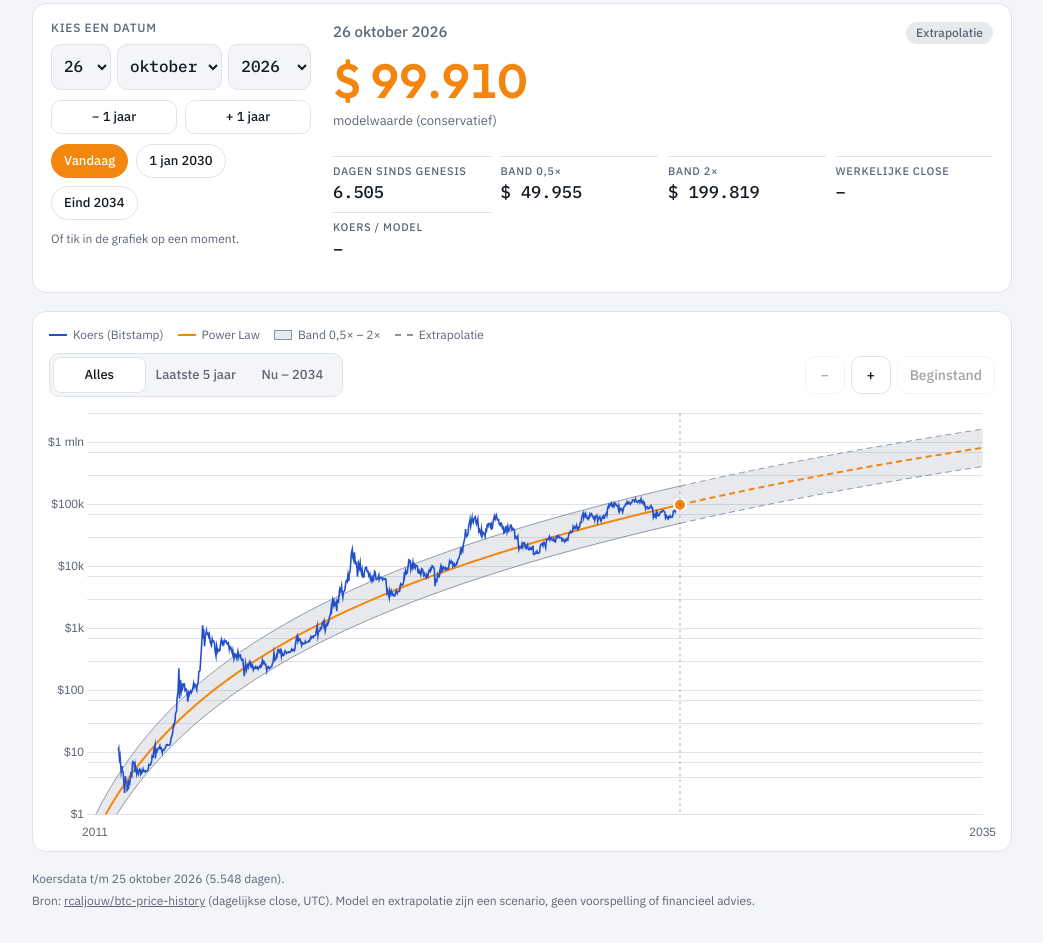
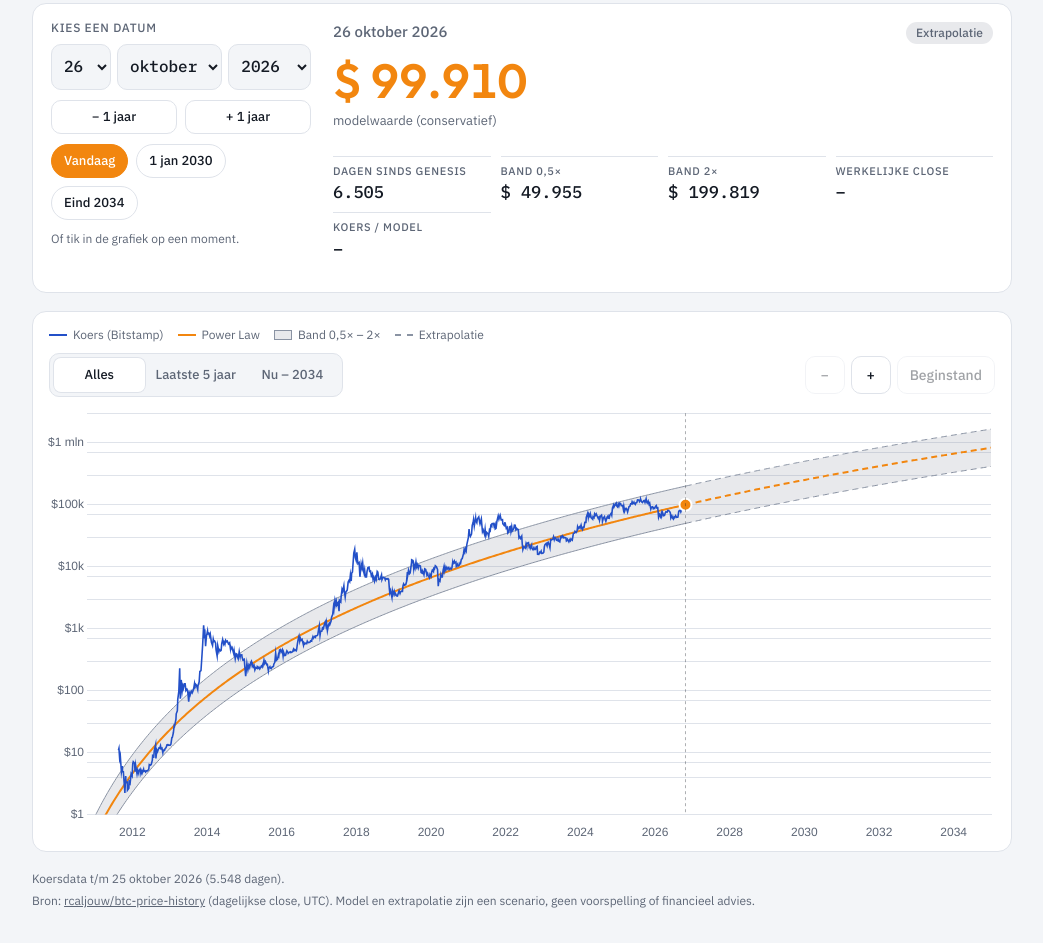
Before and after one commit to rcaljouw/btc-price-history, a plain HTML site: page index.html in a window 1280 px wide. Shown: the part 168-1111 px from the top of the page, without its empty margins (118-1161 px from the left). Drawn offline with nearby package versions, Linux system fonts and the light colour scheme; some packages are replaced by stand-ins of ours; a script that the page names is missing.

Commit message:
App: fix missing year labels on the model chart's time axis
A tick limit made ticks land between whole years, so only 2011 and
2035 got a label. Ticks are now generated on whole steps chosen by
available width (5/4/2/1 years, half-year, quarter, month).

Co-Authored-By: Claude Opus 5.5 <noreply@anthropic.com>
Claude-Session: https://claude.ai/code/session_01MJg4H9z4SpVHVwDiFBRL7Q

```diff
--- a/index.html
+++ b/index.html
@@ -340,6 +340,13 @@ function fitY(){
   for(const i of [0,1,2,3])for(const p of chart.data.datasets[i].data){if(p.x<view.min||p.x>view.max)continue;if(p.y<lo)lo=p.y;if(p.y>hi)hi=p.y}
   if(isFinite(lo)&&hi>0){o.min=lo/1.25;o.max=hi*1.25}
 }
+const STEPS=[1/12,.25,.5,1,2,4,5];
+function xTicks(sc){
+  const span=sc.max-sc.min,ppy=(sc.width||600)/span;
+  const st=STEPS.find(t=>t*ppy>=58)||5;sc._btcStep=st;
+  const out=[];for(let v=Math.ceil(sc.min/st-1e-6)*st;v<=sc.max+1e-6;v+=st)out.push({value:+v.toFixed(6)});
+  sc.ticks=out;
+}
 function setRange(min,max){
   let span=Math.max(.25,Math.min(max-min,XMAX-XMIN));
   if(min<XMIN){min=XMIN}
@@ -348,7 +355,7 @@ function setRange(min,max){
   view={min,max};
   if(!chart)return;
   const x=chart.options.scales.x;x.min=min;x.max=max;
-  const s=max-min;x.ticks.stepSize=s>2.5?1:s>1?.25:1/12;
+
   fitY();chart.update('none');syncZoomUI();
 }
 function presetRange(k){
@@ -409,7 +416,7 @@ function buildChart(){
           if(t.datasetIndex===0)return ['Koers: '+money(p.y),'Model: '+money(m),'Koers / model: '+(p.y/m).toLocaleString('nl-NL',{minimumFractionDigits:2,maximumFractionDigits:2})+'×'];
           const out=['Model: '+money(m),'Band: '+money(m*.5)+' – '+money(m*2)];if(hoverMs>(lastMs??TODAY))out.push('Extrapolatie');return out}}}},
       scales:{
-        x:{type:'linear',min:XMIN,max:XMAX,ticks:{stepSize:1,color:muted,autoSkip:true,maxRotation:0,maxTicksLimit:13,callback:v=>{const s=view.max-view.min;if(s>8)return Number.isInteger(v)&&v%2===1?v:'';if(s>2.5)return Number.isInteger(v)?v:'';return monLabel(v)}},grid:{display:false},border:{color:grid}},
+        x:{type:'linear',min:XMIN,max:XMAX,afterBuildTicks:xTicks,ticks:{color:muted,autoSkip:true,autoSkipPadding:10,maxRotation:0,callback:function(v){return (this._btcStep||1)>=1?Math.round(v):monLabel(v)}},grid:{display:false},border:{color:grid}},
         y:{type:'logarithmic',min:1,max:3e6,ticks:{color:muted,callback:v=>{if(isFull())return [1,10,100,1e3,1e4,1e5,1e6].includes(v)?fmt(v):'';const e=Math.pow(10,Math.floor(Math.log10(v)+1e-9)),m=Math.round(v/e*1000)/1000;return [1,2,5].includes(m)?fmt(v):''}},grid:{color:grid},border:{display:false}}}
     },
     plugins:[{id:'selLine',afterDatasetsDraw(c){if(sel==null)return;const x=c.scales.x.getPixelForValue(toYear(sel)),a=c.chartArea;if(x<a.left||x>a.right)return;const g=c.ctx;g.save();g.strokeStyle=ink;g.globalAlpha=.35;g.setLineDash([3,3]);g.beginPath();g.moveTo(x,a.top);g.lineTo(x,a.bottom);g.stroke();g.restore()}}]
```
